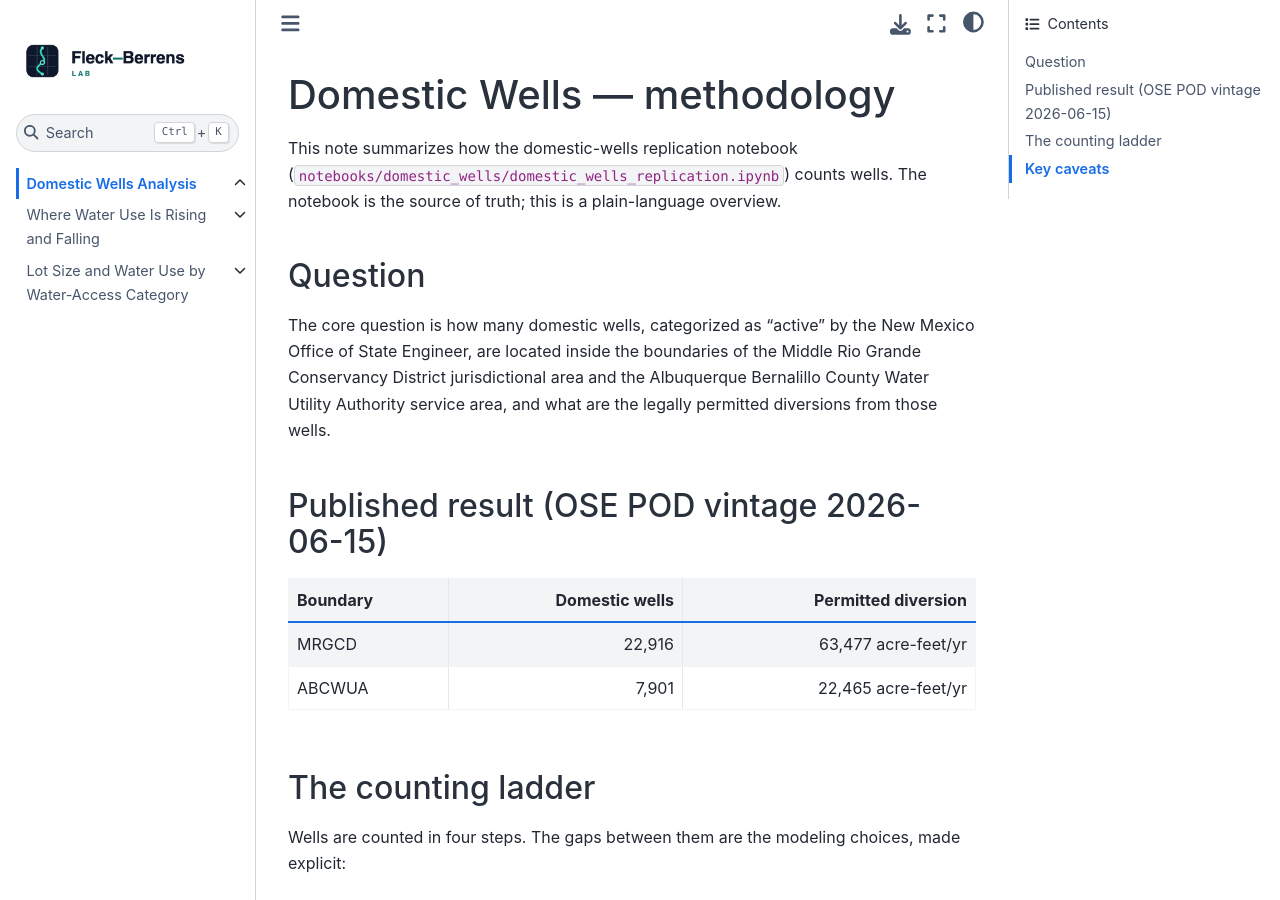
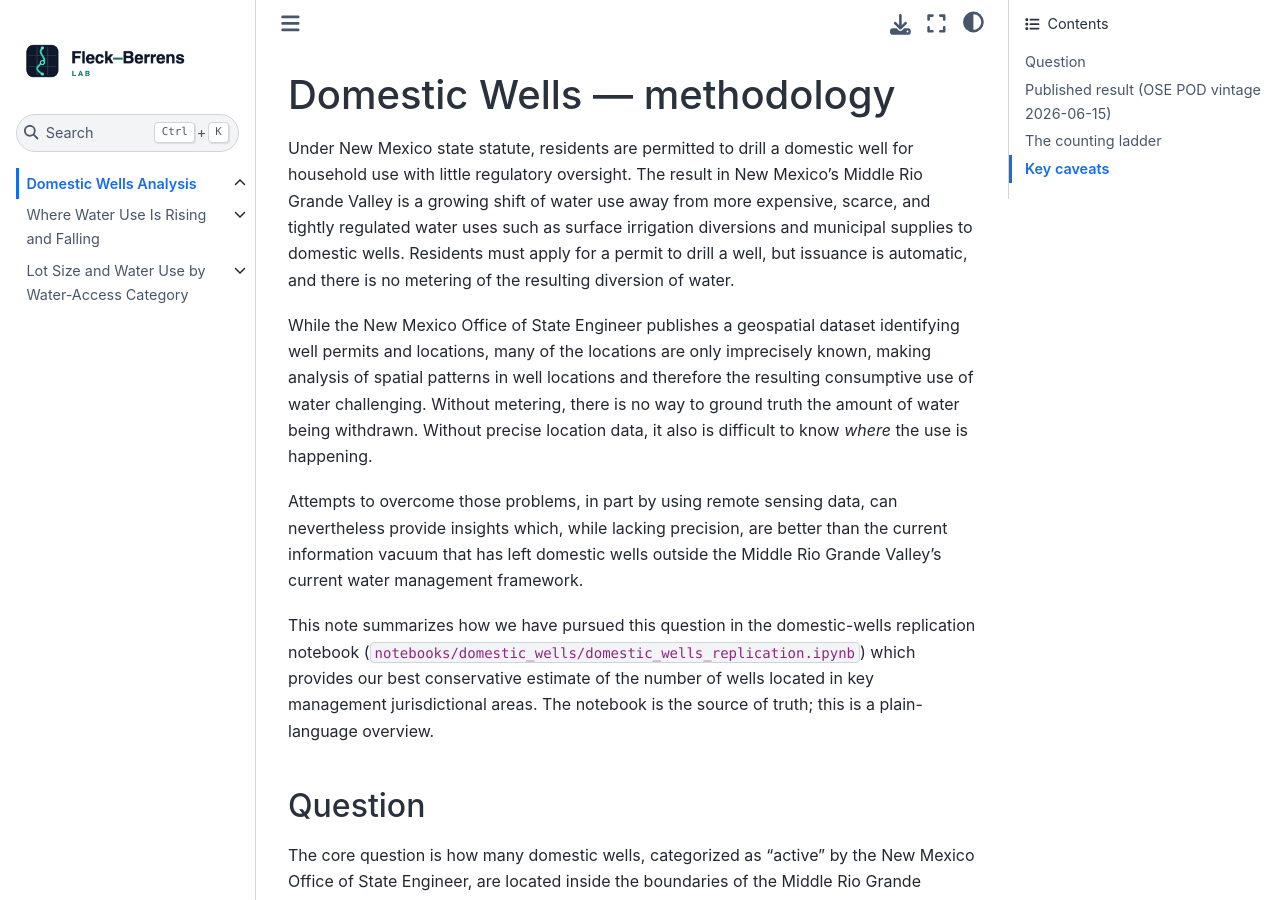
Before and after one commit to johnrfleck/New-Mexico-Middle-Rio-Grande-Valley-water-use-analysis, a Jupyter Book: the page built from docs/domestic_wells/README.md, in a window 1280 px wide and 900 px high. Built offline with Jupyter Book 1.0.4 settings and Sphinx 7.4.7 and the Sphinx Book theme 1.1.4, drawn with Linux system fonts in a browser that asks for light colours; pages that are not in the unit, such as notebooks, are missing from menus.

Commit message:
Rewrite introduction to domestic wells section

```diff
--- a/docs/domestic_wells/README.md
+++ b/docs/domestic_wells/README.md
@@ -1,7 +1,26 @@
 # Domestic Wells — methodology
 
-This note summarizes how the domestic-wells replication notebook
-(`notebooks/domestic_wells/domestic_wells_replication.ipynb`) counts wells. The notebook is the
+Under New Mexico state statute, residents are permitted to drill a domestic well for household use
+with little regulatory oversight. The result in New Mexico's Middle Rio Grande Valley is a growing
+shift of water use away from more expensive, scarce, and tightly regulated water uses such as
+surface irrigation diversions and municipal supplies to domestic wells. Residents must apply for a
+permit to drill a well, but issuance is automatic, and there is no metering of the resulting
+diversion of water.
+
+While the New Mexico Office of State Engineer publishes a geospatial dataset identifying well
+permits and locations, many of the locations are only imprecisely known, making analysis of
+spatial patterns in well locations and therefore the resulting consumptive use of water
+challenging. Without metering, there is no way to ground truth the amount of water being
+withdrawn. Without precise location data, it also is difficult to know *where* the use is
+happening.
+
+Attempts to overcome those problems, in part by using remote sensing data, can nevertheless
+provide insights which, while lacking precision, are better than the current information vacuum
+that has left domestic wells outside the Middle Rio Grande Valley's current water management
+framework.
+
+This note summarizes how we have pursued this question in the domestic-wells replication notebook
+(`notebooks/domestic_wells/domestic_wells_replication.ipynb`) which provides our best conservative estimate of the number of wells located in key management jurisdictional areas. The notebook is the
 source of truth; this is a plain-language overview.
 
 ## Question
```
